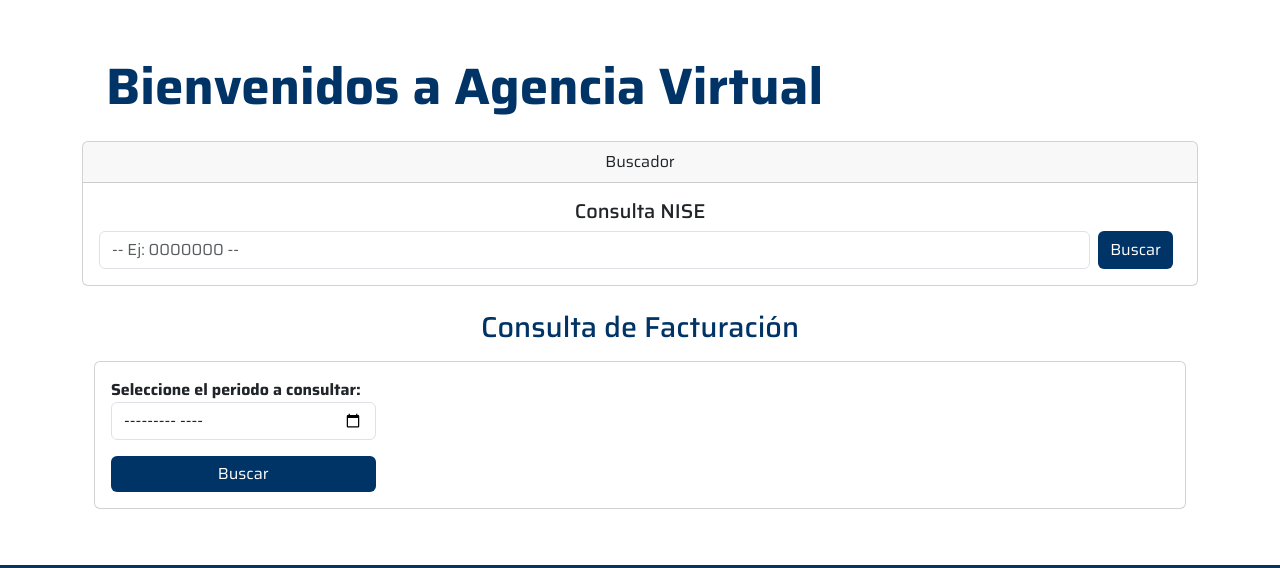
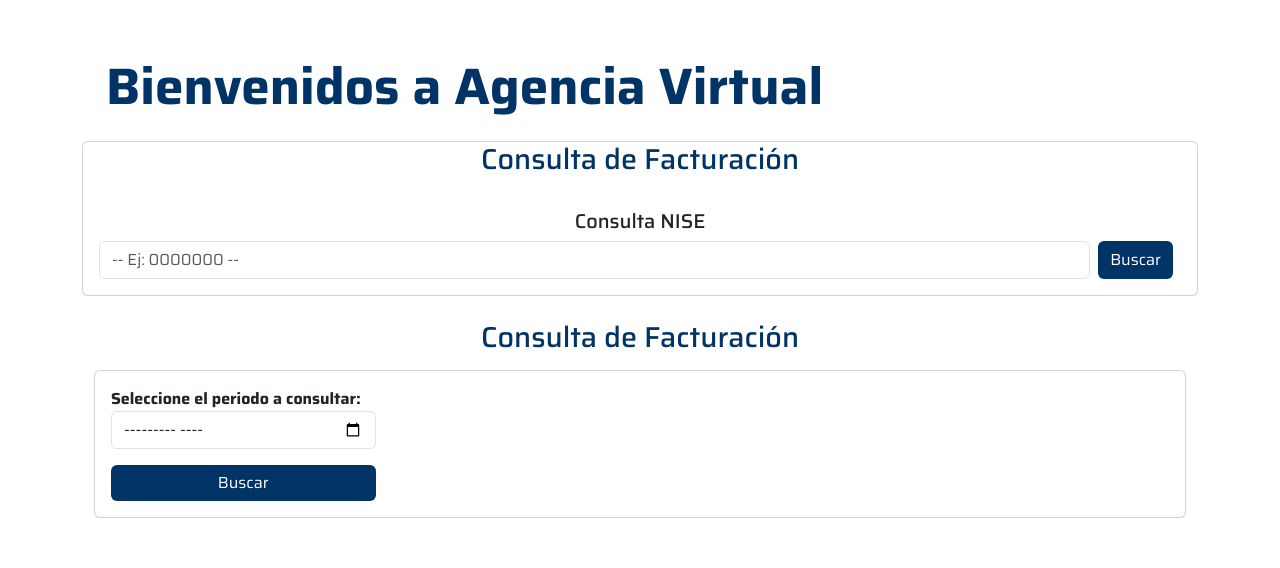
Before and after one commit to Sabr2001/InstitutoElectricidad, a PHP site: page /login/dashboard.php in a window 1280 px wide. Shown: the part 91-659 px from the top of the page. Run offline with PHP 8.4, Linux system fonts and the light colour scheme; the visitor is signed in with stand-in values (Sample User, id 1); some libraries are stand-ins or nearby versions.

Commit message:
UPDATE DASH

```diff
--- a/dashboard.php
+++ b/dashboard.php
@@ -16,11 +16,9 @@ loginRequerido()
                 <div class="m-4">
                     <h1>Bienvenidos a Agencia Virtual</h1>
                 </div>
+                <!-- INICIO SECCION CONSULTA NISE -->
                 <div class="card text-center">
-                    <div class="card-header">
-                        Buscador
-                    </div>
-                    <!-- INICIO SECCION CONSULTA NISE -->
+                    <h3 class="mb-3 text-center">Consulta de Facturación</h3>
                     <div class="card-body ">
                         <h5 class="card-title">Consulta NISE</h5>
                         <form id="buscarNise" class="d-flex" role="search">
@@ -31,8 +29,8 @@ loginRequerido()
                             <?php endif;?>
                         </form>
                     </div>
-                    <!-- FIN SECCION CONSULTA NISE -->
                 </div>
+                <!-- FIN SECCION CONSULTA NISE -->
                 <!-- Inicio Formulario para consultar la facturacion de los clientes -->
                 <div class="container mt-4">
                     <h3 class="mb-3 text-center">Consulta de Facturación</h3>
```
